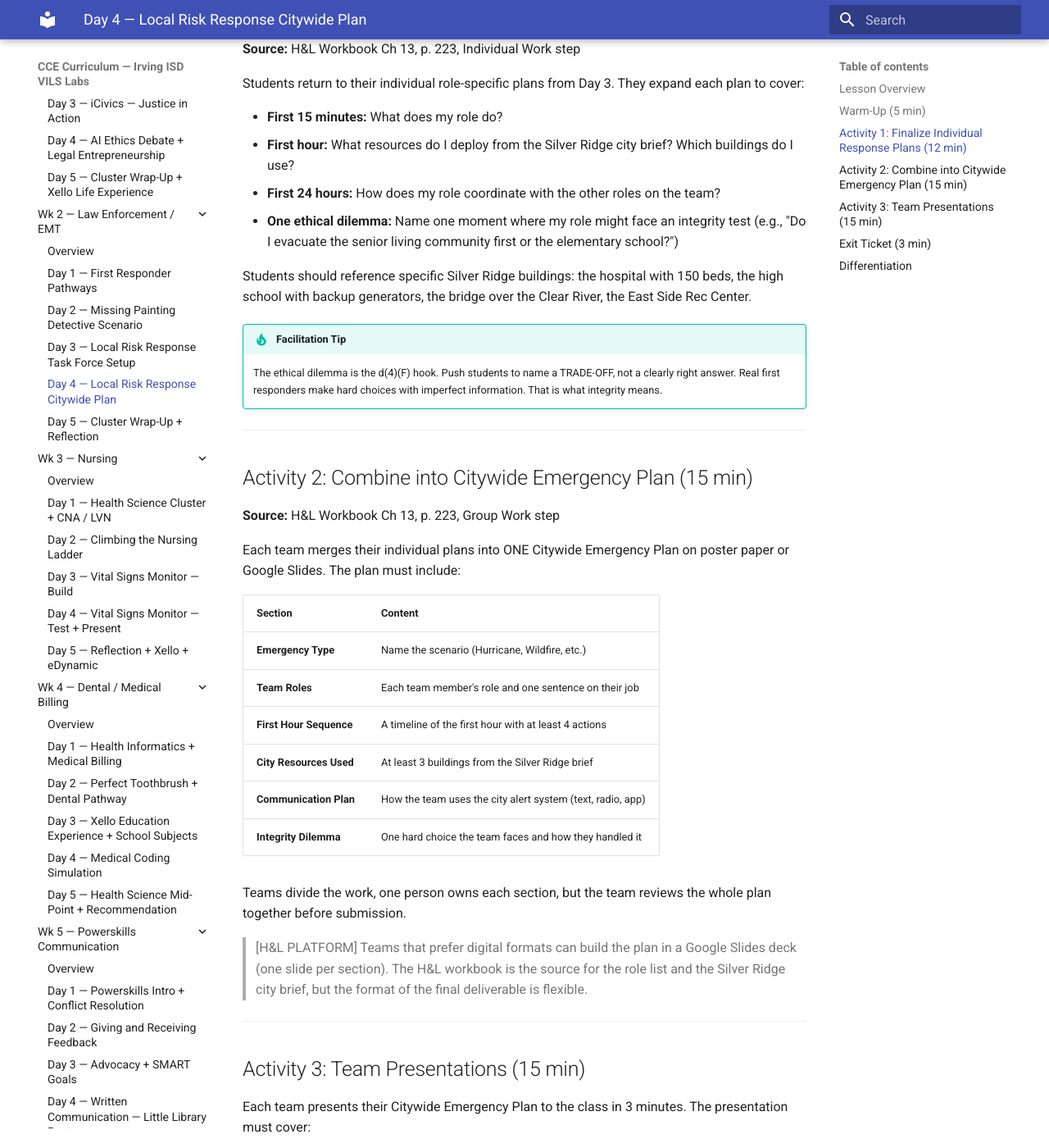
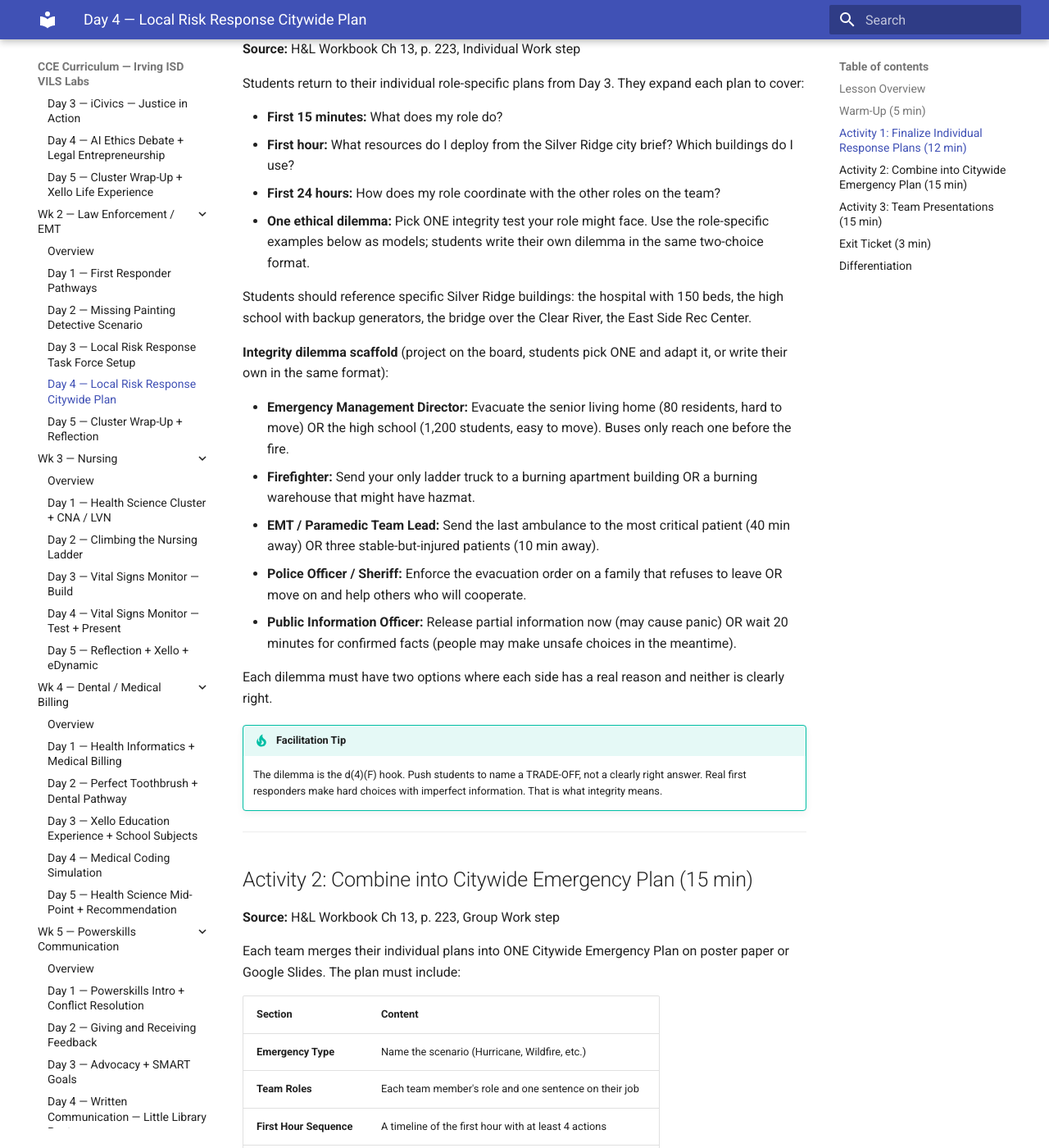
Before and after one commit to elbrielle/cce-curriculum, an MkDocs documentation site: the page built from docs/2sw/wk2-law-enforcement-emt/day4.md, in a window 1280 px wide and 1400 px high, scrolled down 913 px. Shown: the whole window at 82% size. Built offline with MkDocs 1.6.1 and Material for MkDocs 9.7.7, drawn with Linux system fonts in a browser that asks for light colours; the version menu is left out; some of the changed text lies outside the part shown.

```diff
--- a/docs/2sw/wk2-law-enforcement-emt/day4.md
+++ b/docs/2sw/wk2-law-enforcement-emt/day4.md
@@ -29,12 +29,22 @@ Students return to their individual role-specific plans from Day 3. They expand
 - **First 15 minutes:** What does my role do?
 - **First hour:** What resources do I deploy from the Silver Ridge city brief? Which buildings do I use?
 - **First 24 hours:** How does my role coordinate with the other roles on the team?
-- **One ethical dilemma:** Name one moment where my role might face an integrity test (e.g., "Do I evacuate the senior living community first or the elementary school?")
+- **One ethical dilemma:** Pick ONE integrity test your role might face. Use the role-specific examples below as models; students write their own dilemma in the same two-choice format.
 
 Students should reference specific Silver Ridge buildings: the hospital with 150 beds, the high school with backup generators, the bridge over the Clear River, the East Side Rec Center.
 
+**Integrity dilemma scaffold** (project on the board, students pick ONE and adapt it, or write their own in the same format):
+
+- **Emergency Management Director:** Evacuate the senior living home (80 residents, hard to move) OR the high school (1,200 students, easy to move). Buses only reach one before the fire.
+- **Firefighter:** Send your only ladder truck to a burning apartment building OR a burning warehouse that might have hazmat.
+- **EMT / Paramedic Team Lead:** Send the last ambulance to the most critical patient (40 min away) OR three stable-but-injured patients (10 min away).
+- **Police Officer / Sheriff:** Enforce the evacuation order on a family that refuses to leave OR move on and help others who will cooperate.
+- **Public Information Officer:** Release partial information now (may cause panic) OR wait 20 minutes for confirmed facts (people may make unsafe choices in the meantime).
+
+Each dilemma must have two options where each side has a real reason and neither is clearly right.
+
 !!! tip "Facilitation Tip"
-    The ethical dilemma is the d(4)(F) hook. Push students to name a TRADE-OFF, not a clearly right answer. Real first responders make hard choices with imperfect information. That is what integrity means.
+    The dilemma is the d(4)(F) hook. Push students to name a TRADE-OFF, not a clearly right answer. Real first responders make hard choices with imperfect information. That is what integrity means.
 
 ---
 
@@ -61,12 +71,20 @@ Teams divide the work, one person owns each section, but the team reviews the wh
 
 ## Activity 3: Team Presentations (15 min)
 
-Each team presents their Citywide Emergency Plan to the class in 3 minutes. The presentation must cover:
+Each team presents their Citywide Emergency Plan to the class. The presentation must cover:
 
 1. The emergency scenario
 2. Who is on the task force and what each role is doing
 3. The first-hour sequence
 4. The integrity dilemma and how the team resolved it
+
+!!! warning "Presentation time budget"
+    Activity 3 is 15 minutes. With ~30 seconds of transition between teams, that is 2 minutes per team for up to 6 teams, or 90 seconds per team for 7-8 teams. Pick ONE compression option before Day 4 based on class size:
+
+    - **4-5 teams (small class):** 2:30 per team, full 4-point coverage, no transitions needed.
+    - **6 teams (standard):** 2:00 per team, still covers all 4 points; 30-second transition built in.
+    - **7-8 teams (large class):** 90 seconds per team, cover points 1 + 4 only (scenario + integrity dilemma). Points 2 and 3 stay on the poster for gallery walk.
+    - **Overflow:** If teams still cannot fit, run Activity 3 as a gallery walk. Teams stand by their posters; half the class circulates for 7 minutes while the other half presents at posters, then swap.
 
 The class evaluates each team using a quick rubric (visible on the projector):
 
```
Also changed, not shown: PLANNING.md (+3 -0 lines), docs/2sw/wk2-law-enforcement-emt/day2.md (+9 -1 lines), docs/2sw/wk2-law-enforcement-emt/day3.md (+6 -7 lines), docs/2sw/wk2-law-enforcement-emt/day5.md (+1 -1 lines), docs/2sw/wk2-law-enforcement-emt/overview.md (+6 -1 lines).
